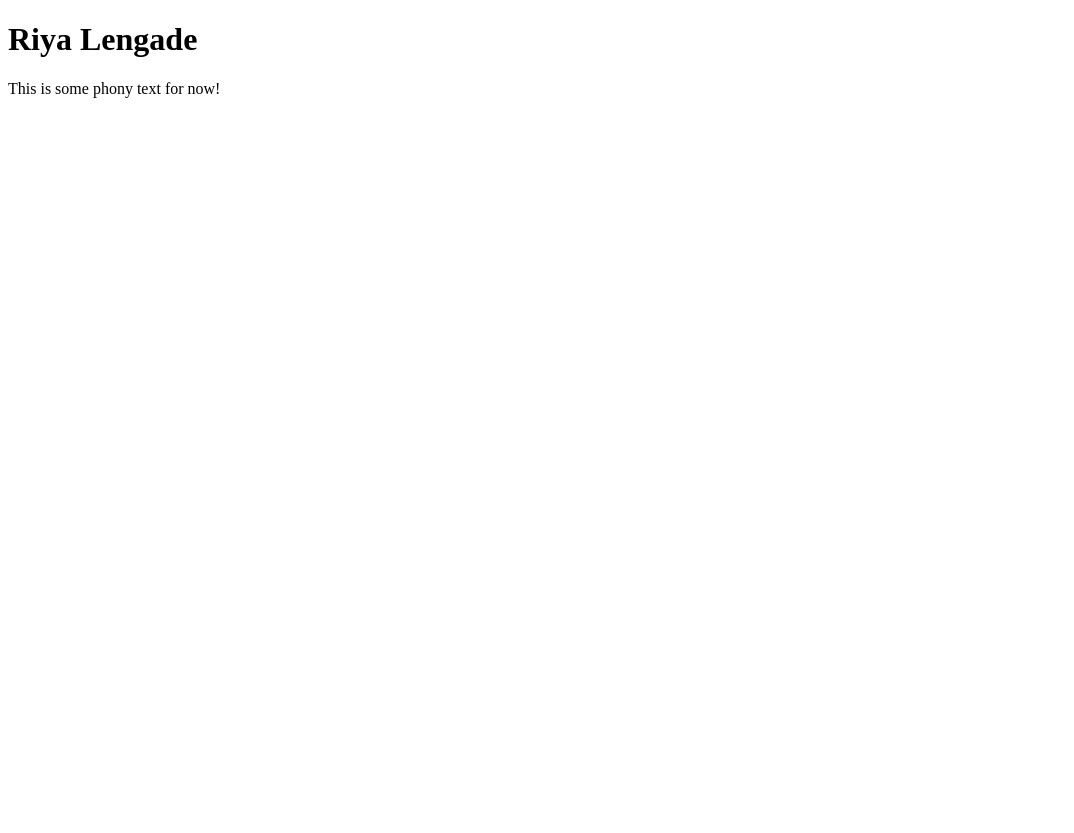
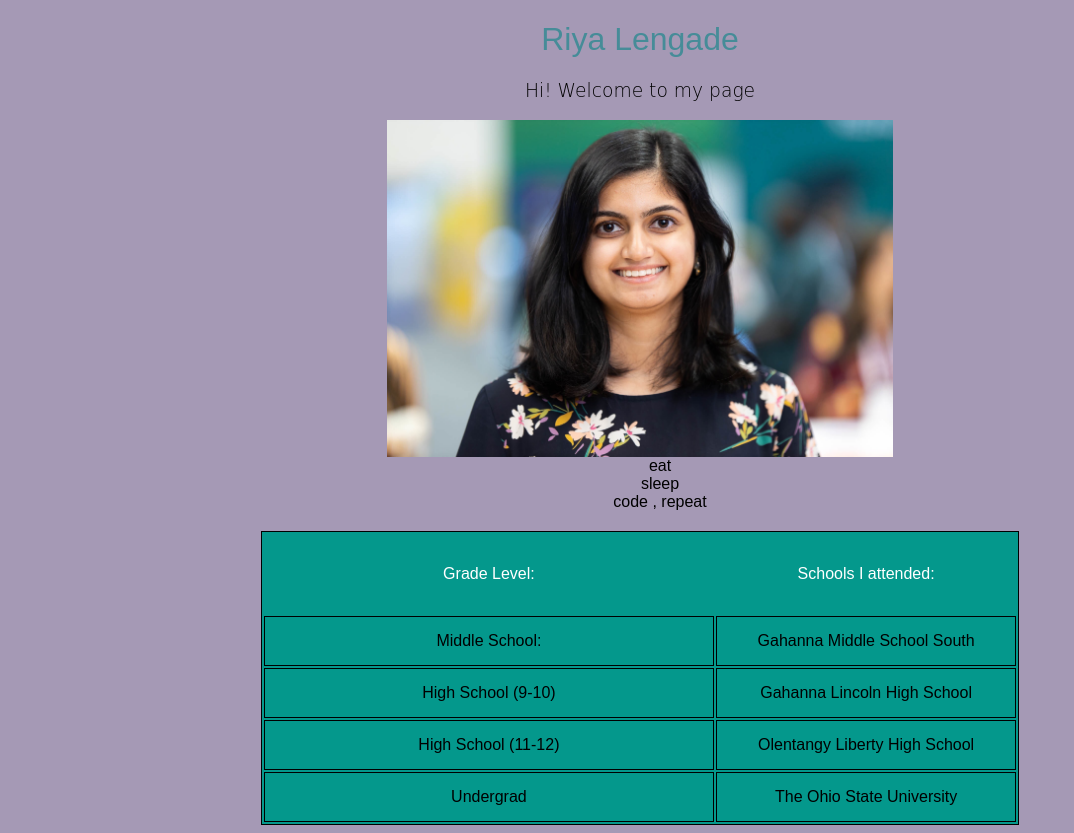
Before and after one commit to lexcmcqueen/GWCWebResource, a plain HTML site: page riya.html in a window 1280 px wide. Shown: the whole page, without its empty margins (0-1074 px from the left). Before the commit the page ends 800 px from the top, so only its background shows below. Drawn offline with Linux system fonts and the light colour scheme.

Commit message:
created riya.html homepage with styling

```diff
--- /dev/null
+++ b/riya.css
@@ -0,0 +1,84 @@
+* {
+    text-align: center;
+    font-family: 'Commissioner', sans-serif;
+    font-weight: 300;
+    background-color: #A599B5;
+}
+
+h1 {
+    color: #468C98;
+    font-weight: 500;
+}
+
+h3 {
+    font-family: 'Sansita Swashed', cursive;
+}
+
+a {
+    background-color: #04988C;
+}
+
+a:link {
+    text-decoration: none;
+    color: #0D2171;
+    font-weight: 500;
+}
+
+a:hover {
+    color: #BAFF29;
+}
+
+.title {
+    background-color: #D3EDEB;
+}
+
+.title:hover {
+    color: #BAFF29;
+}
+
+img {
+    display: block;
+    margin-left: auto;
+    margin-right: auto;
+    width: 40%;
+}
+
+table {
+    width: 100%;
+    background-color: #04988C;
+}
+
+
+tr:hover {
+    background-color: #f5f5f5;
+}
+
+th,
+td {
+    padding: 15px;
+    background-color: #04988C;
+}
+
+th {
+    height: 50px;
+    color: white;
+    font-weight: 500;
+}
+
+table,
+td {
+    border: 1px solid black;
+    margin-left: auto;
+    margin-right: auto;
+    width: 60%;
+}
+
+ol {
+    list-style: none;
+    margin: 0;
+    padding-bottom: 20px;
+}
+
+li {
+    text-align: center;
+}
--- a/riya.html
+++ b/riya.html
@@ -1,10 +1,46 @@
 <!DOCTYPE html>
 <html>
     <head>
-
+        <link rel="stylesheet" href="riya.css" >
+        <title>Riya's Homepage</title>
     </head>
     <body>
         <h1>Riya Lengade</h1>
-        <p>This is some phony text for now!</p>
+        <h3>Hi! Welcome to my page</h3>
+        <div>
+            <img src="riya.JPG">
+        </div>
+        <div>
+            <ol>
+                <li>eat</li>
+                <li>sleep</li>
+                <li>code , repeat</li>
+            </ol>
+        </div>
+
+        <div>
+            <table>
+                <tr>
+                    <th>Grade Level: </th>
+                    <th>Schools I attended: </th>
+                </tr>
+                <tr>
+                    <td>Middle School: </td>
+                    <td>Gahanna Middle School South</td>
+                </tr>
+                <tr>
+                    <td>High School (9-10)</td>
+                    <td>Gahanna Lincoln High School</td>
+                </tr>
+                <tr>
+                    <td>High School (11-12)</td>
+                    <td>Olentangy Liberty High School</td>
+                </tr>
+                <tr>
+                    <td>Undergrad</td>
+                    <td>The Ohio State University</td>
+                </tr>
+            </table>
+        </div>
     </body>
 </html>
```
Also changed, not shown: riya.JPG (added).
